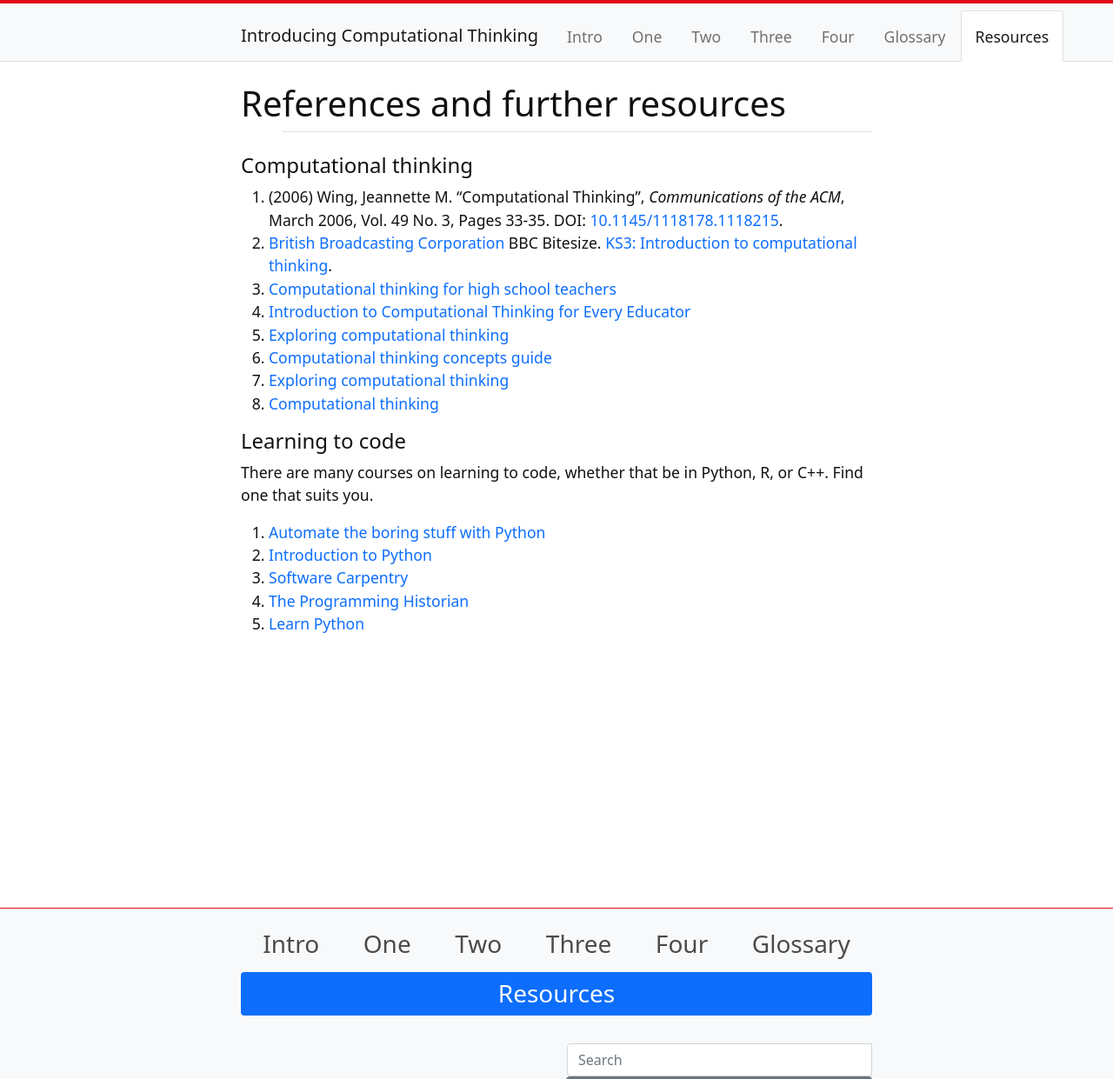
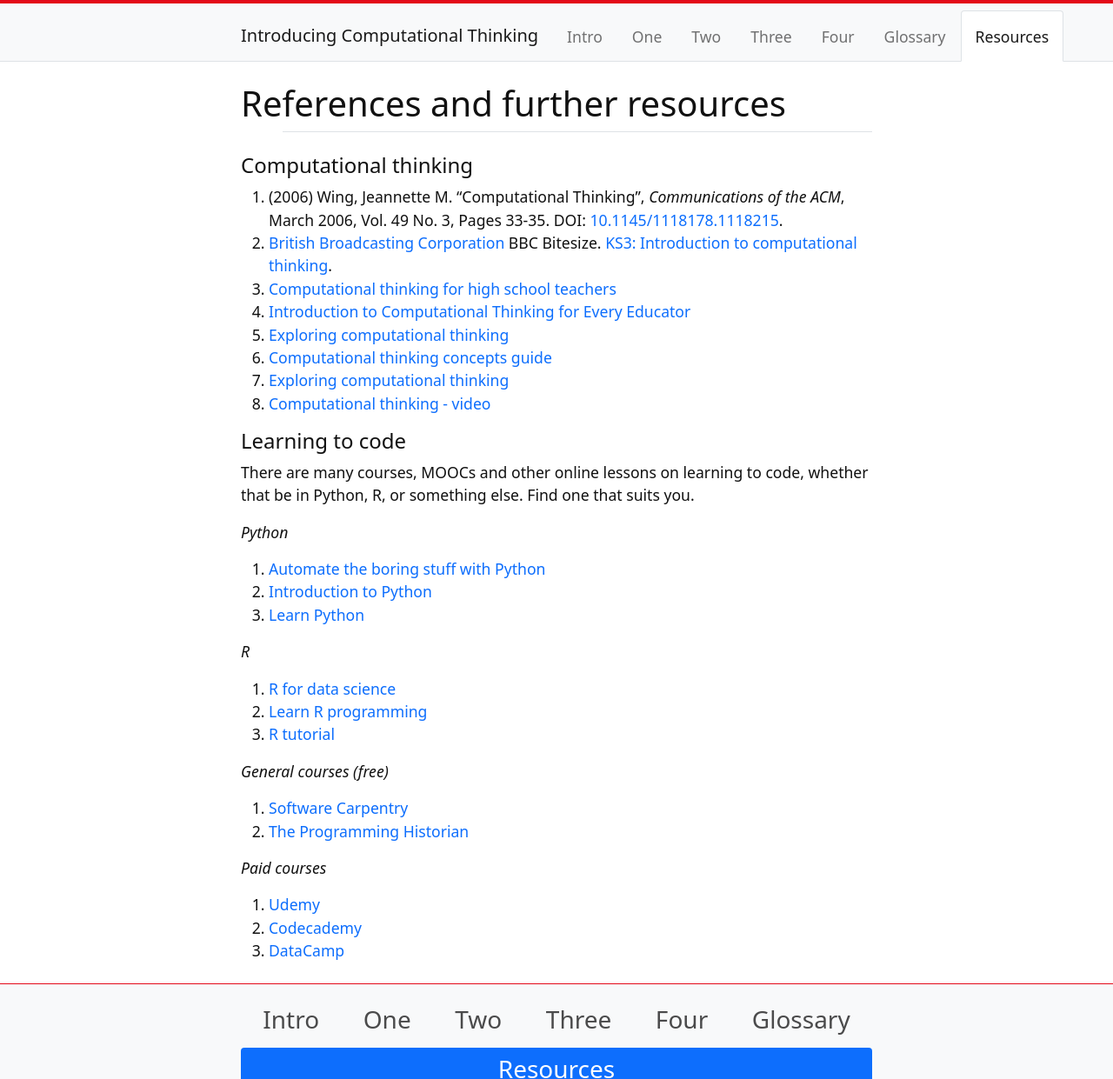
Before and after one commit to weaverbel/intro-computational-thinking, a Jekyll site: the page built from content/6-resources.md, in a window 1280 px wide and 1400 px high, cut to the strip 0-1241 px from the top of the window. Shown: the whole strip at 87% size. Built offline with Jekyll 4.4.1, drawn with Linux system fonts in a browser that asks for light colours.

Commit message:
Update 6-resources.md
organise links

```diff
--- a/content/6-resources.md
+++ b/content/6-resources.md
@@ -12,14 +12,32 @@ nav: Resources
 5. [Exploring computational thinking](https://learn.iste.org/d2l/lor/search/search_results.d2l?ou=6606&lrepos=1006)
 6. [Computational thinking concepts guide](https://docs.google.com/document/d/1Hyb2WKJrjT7TeZ2ATq6gsBhkQjSZwTH-xfpVMFEn2F8/edit)
 7. [Exploring computational thinking](https://edu.google.com/resources/programs/exploring-computational-thinking/)
-8. [Computational thinking](https://www.youtube.com/watch?v=dHWmnayy8MY)
+8. [Computational thinking - video](https://www.youtube.com/watch?v=dHWmnayy8MY)
 
 #### Learning to code
 
-There are many courses on learning to code, whether that be in Python, R, or C++. Find one that suits you.
+There are many courses, MOOCs and other online lessons on learning to code, whether that be in Python, R, or something else. Find one that suits you.
+
+*Python*
 
 1. [Automate the boring stuff with Python](https://automatetheboringstuff.com/)
 2. [Introduction to Python](https://docs.google.com/document/d/1T_hp4D2p99mn9xLDwVfhK_OfGQuGaNtWY0eu1kqulEA/edit)
-3. [Software Carpentry](https://software-carpentry.org/)
-4. [The Programming Historian](https://programminghistorian.org/)
-5. [Learn Python](https://www.w3schools.com/python/)
+3. [Learn Python](https://www.w3schools.com/python/)
+
+*R*
+
+1. [R for data science](https://r4ds.had.co.nz/introduction.html)
+2. [Learn R programming](https://learn-r.org/)
+3. [R tutorial](https://www.w3schools.com/r/default.asp)
+
+
+*General courses (free)*
+
+1. [Software Carpentry](https://software-carpentry.org/)
+2. [The Programming Historian](https://programminghistorian.org/)
+
+*Paid courses*
+
+1. [Udemy](https://www.udemy.com/)
+2. [Codecademy](https://www.codecademy.com/)
+3. [DataCamp](https://www.datacamp.com/)
```
